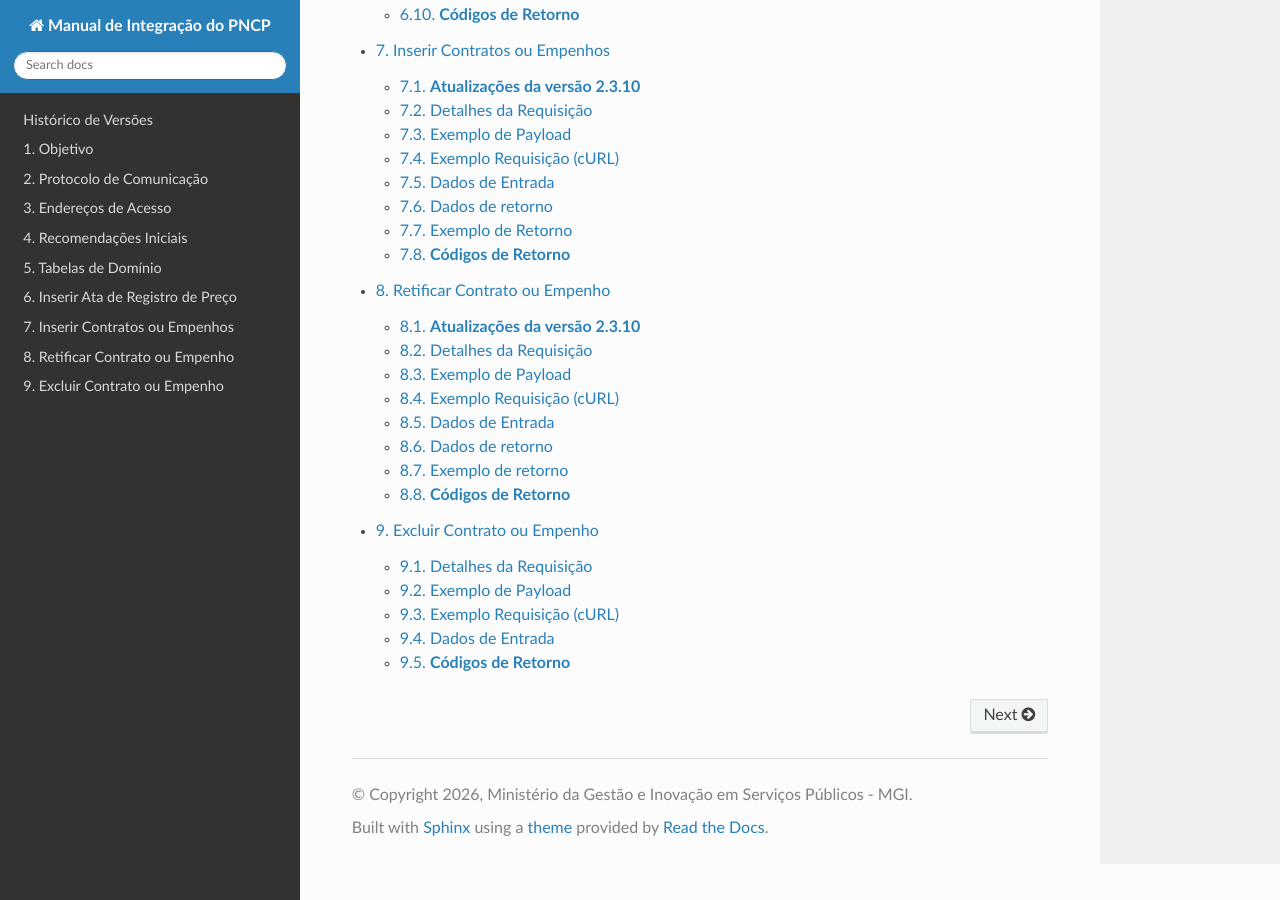
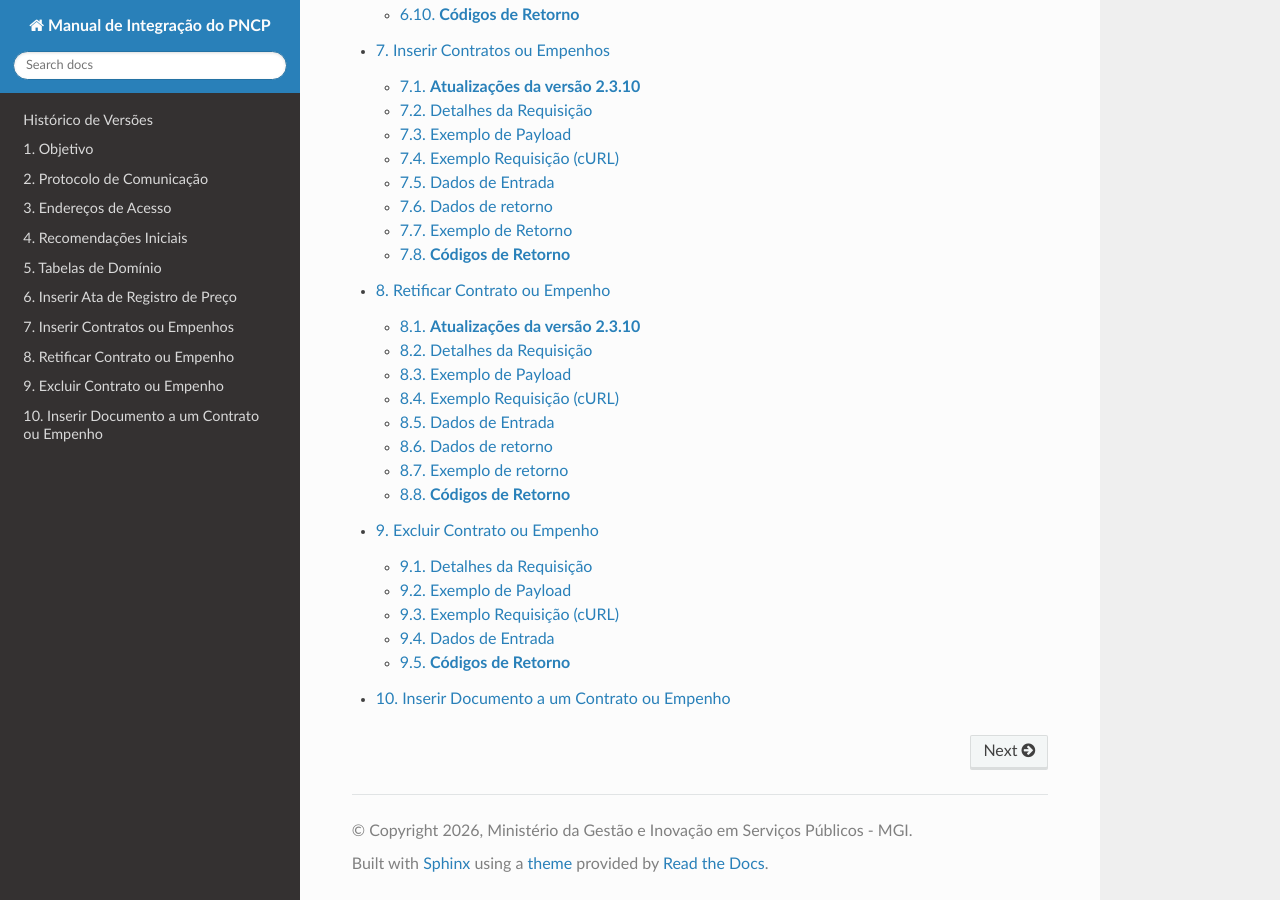
Before and after one commit to carlosmgi/Manual-de-Integracao-do-PNCP, a Sphinx documentation site: the page built from docs/source/index.rst, in a window 1280 px wide and 900 px high, scrolled down 3047 px. Built offline with Sphinx 7.4.7 and the Read the Docs theme 3.1.0, drawn with Linux system fonts in a browser that asks for light colours; pages that are not in the unit, such as notebooks, are missing from menus.

Commit message:
Add 'Inserir Documento a um Contrato ou Empenho' to index

```diff
--- a/docs/source/index.rst
+++ b/docs/source/index.rst
@@ -28,3 +28,4 @@ Sumário
    Inserir Contratos ou Empenhos
    Retificar Contrato ou Empenho
    Excluir Contrato ou Empenho
+   Inserir Documento a um Contrato ou Empenho
```
